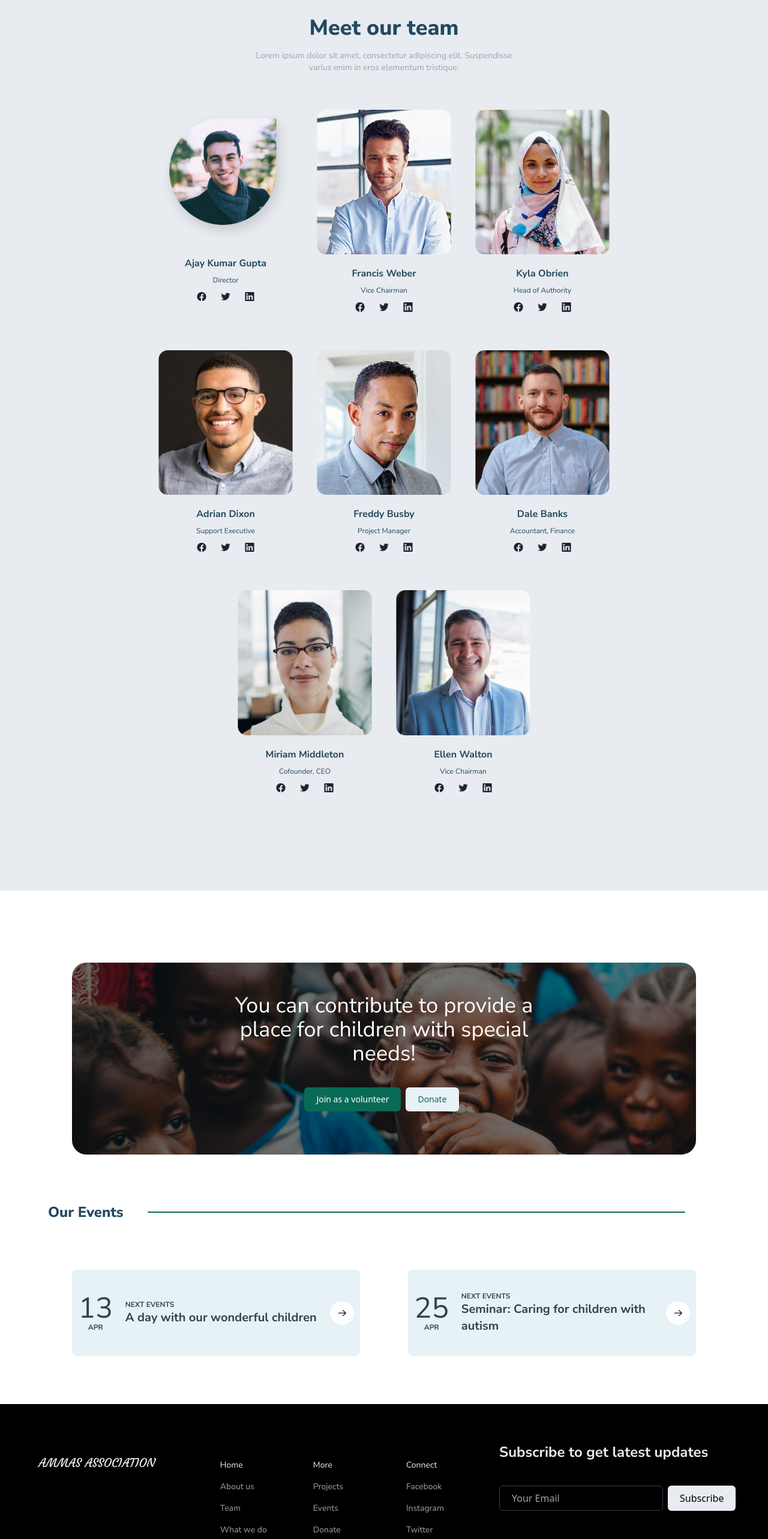
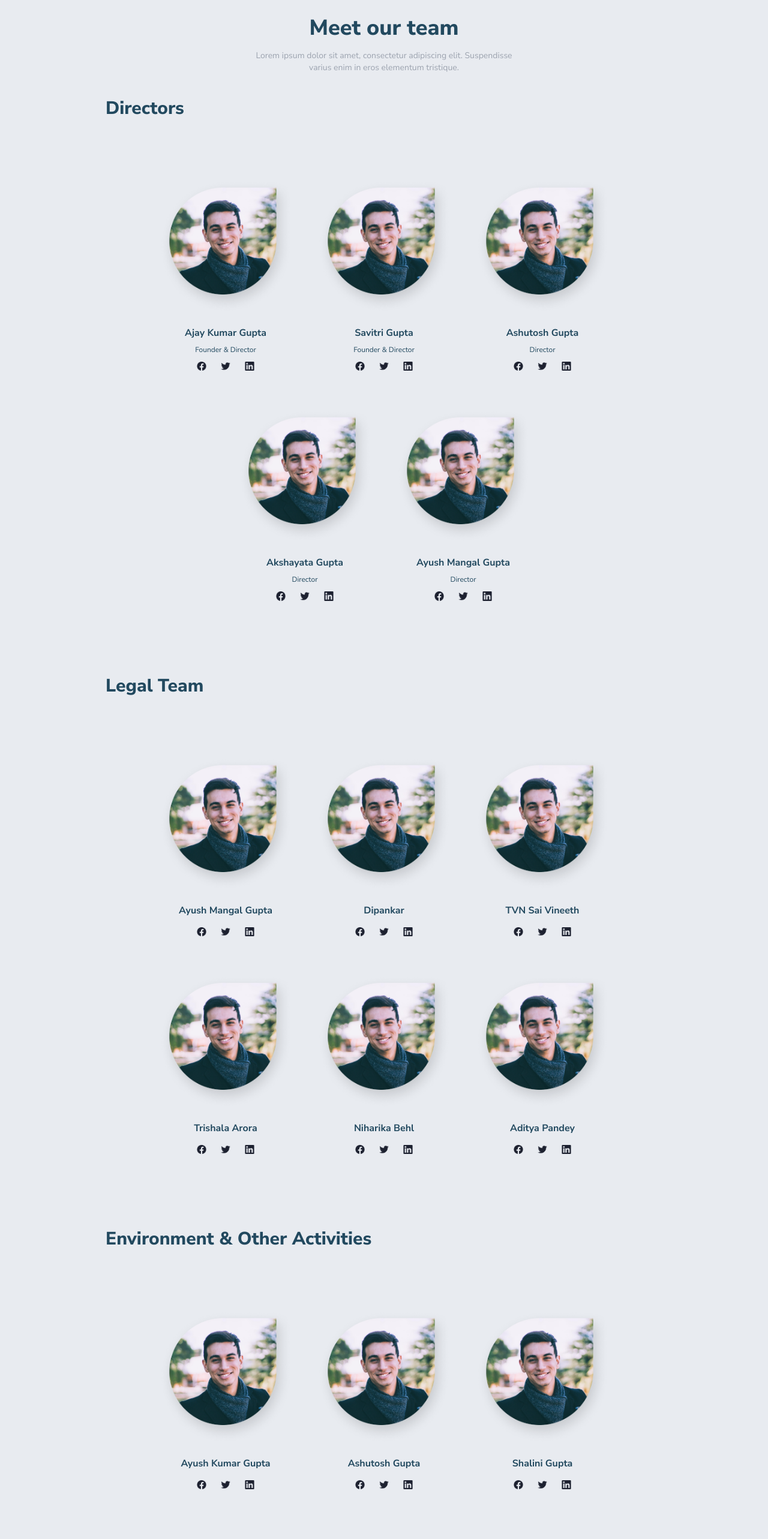
Before and after one commit to ValscoTech/Jurident_FrontEnd-Task2, a React (Vite) app: page /about in a window 1280 px wide. Shown: the part 2780-5346 px from the top of the page at 60% size. Built offline with nearby package versions, Linux system fonts and the light colour scheme.

Commit message:
Updated Contact Page and Team details

```diff
--- a/src/components/About.jsx
+++ b/src/components/About.jsx
@@ -210,11 +210,60 @@ const About = () => {
           Lorem ipsum dolor sit amet, consectetur adipiscing elit. Suspendisse
           varius enim in eros elementum tristique.
         </p>
+        <div className="w-full md:p-10">
+          <h1 className="font-nunito font-extrabold md:mx-14 text-3xl text-txtGreen">
+            Directors
+          </h1>
+        </div>
         <div className="flex flex-wrap md:p-10 justify-center">
           <div className="mb-10">
             <img src={team1} alt="team" className="w-56 m-5 " />
             <h1 className="font-nunito text-md font-bold text-center text-txtGreen">
               Ajay Kumar Gupta
+            </h1>
+            <p className="font-nunito my-2 text-xs text-center text-txtGreen">
+              Founder & Director
+            </p>
+            <div className="flex flex-around justify-center">
+              <img
+                src={facebookLogo}
+                alt="facebook"
+                className="w-4 mx-3 my-1"
+              />
+              <img src={twitterLogo} alt="twitter" className="w-4 mx-3 my-1" />
+              <img
+                src={linkedinLogo}
+                alt="linkedin"
+                className="w-4 mx-3 my-1"
+              />
+            </div>
+          </div>
+          <div className="mb-10">
+            <img src={team1} alt="team" className="w-56 m-5 " />
+            <h1 className="font-nunito text-md font-bold text-center text-txtGreen">
+              Savitri Gupta
+            </h1>
+            <p className="font-nunito my-2 text-xs text-center text-txtGreen">
+              Founder & Director
+            </p>
+            <div className="flex flex-around justify-center">
+              <img
+                src={facebookLogo}
+                alt="facebook"
+                className="w-4 mx-3 my-1"
+              />
+              <img src={twitterLogo} alt="twitter" className="w-4 mx-3 my-1" />
+              <img
+                src={linkedinLogo}
+                alt="linkedin"
+                className="w-4 mx-3 my-1"
+              />
+            </div>
+          </div>
+          <div className="mb-10">
+            <img src={team1} alt="team" className="w-56 m-5 " />
+            <h1 className="font-nunito text-md font-bold text-center text-txtGreen">
+              Ashutosh Gupta
             </h1>
             <p className="font-nunito my-2 text-xs text-center text-txtGreen">
               Director
@@ -234,12 +283,12 @@ const About = () => {
             </div>
           </div>
           <div className="mb-10">
-            <img src={team2} alt="team" className="w-56 m-5 " />
+            <img src={team1} alt="team" className="w-56 m-5 " />
             <h1 className="font-nunito text-md font-bold text-center text-txtGreen">
-              Francis Weber
+              Akshayata Gupta
             </h1>
             <p className="font-nunito my-2 text-xs text-center text-txtGreen">
-              Vice Chairman
+              Director
             </p>
             <div className="flex flex-around justify-center">
               <img
@@ -256,12 +305,12 @@ const About = () => {
             </div>
           </div>
           <div className="mb-10">
-            <img src={team3} alt="team" className="w-56 m-5 " />
+            <img src={team1} alt="team" className="w-56 m-5 " />
             <h1 className="font-nunito text-md font-bold text-center text-txtGreen">
-              Kyla Obrien
+              Ayush Mangal Gupta
             </h1>
             <p className="font-nunito my-2 text-xs text-center text-txtGreen">
-              Head of Authority
+              Director
             </p>
             <div className="flex flex-around justify-center">
               <img
@@ -277,15 +326,19 @@ const About = () => {
               />
             </div>
           </div>
+        </div>
+        <div className="w-full md:p-10">
+          <h1 className="font-nunito font-extrabold md:mx-14 text-3xl text-txtGreen">
+            Legal Team
+          </h1>
+        </div>
+        <div className="flex flex-wrap md:p-10 justify-center">
           <div className="mb-10">
-            <img src={team4} alt="team" className="w-56 m-5 " />
+            <img src={team1} alt="team" className="w-56 m-5 " />
             <h1 className="font-nunito text-md font-bold text-center text-txtGreen">
-              Adrian Dixon
+              Ayush Mangal Gupta
             </h1>
-            <p className="font-nunito my-2 text-xs text-center text-txtGreen">
-              Support Executive
-            </p>
-            <div className="flex flex-around justify-center">
+            <div className="flex flex-around justify-center pt-3">
               <img
                 src={facebookLogo}
                 alt="facebook"
@@ -300,14 +353,11 @@ const About = () => {
             </div>
           </div>
           <div className="mb-10">
-            <img src={team5} alt="team" className="w-56 m-5 " />
+            <img src={team1} alt="team" className="w-56 m-5 " />
             <h1 className="font-nunito text-md font-bold text-center text-txtGreen">
-              Freddy Busby
+              Dipankar
             </h1>
-            <p className="font-nunito my-2 text-xs text-center text-txtGreen">
-              Project Manager
-            </p>
-            <div className="flex flex-around justify-center">
+            <div className="flex flex-around justify-center pt-3">
               <img
                 src={facebookLogo}
                 alt="facebook"
@@ -322,14 +372,11 @@ const About = () => {
             </div>
           </div>
           <div className="mb-10">
-            <img src={team6} alt="team" className="w-56 m-5" />
+            <img src={team1} alt="team" className="w-56 m-5 " />
             <h1 className="font-nunito text-md font-bold text-center text-txtGreen">
-              Dale Banks
+              TVN Sai Vineeth
             </h1>
-            <p className="font-nunito my-2 text-xs text-center text-txtGreen">
-              Accountant, Finance
-            </p>
-            <div className="flex flex-around justify-center">
+            <div className="flex flex-around justify-center pt-3">
               <img
                 src={facebookLogo}
                 alt="facebook"
@@ -344,14 +391,11 @@ const About = () => {
             </div>
           </div>
           <div className="mb-10">
-            <img src={team7} alt="team" className="w-56 m-5 " />
+            <img src={team1} alt="team" className="w-56 m-5 " />
             <h1 className="font-nunito text-md font-bold text-center text-txtGreen">
-              Miriam Middleton
+              Trishala Arora
             </h1>
-            <p className="font-nunito my-2 text-xs text-center text-txtGreen">
-              Cofounder, CEO
-            </p>
-            <div className="flex flex-around justify-center">
+            <div className="flex flex-around justify-center pt-3">
               <img
                 src={facebookLogo}
                 alt="facebook"
@@ -366,14 +410,203 @@ const About = () => {
             </div>
           </div>
           <div className="mb-10">
-            <img src={team8} alt="team" className="w-56 m-5 " />
+            <img src={team1} alt="team" className="w-56 m-5 " />
             <h1 className="font-nunito text-md font-bold text-center text-txtGreen">
-              Ellen Walton
+              Niharika Behl
             </h1>
-            <p className="font-nunito my-2 text-xs text-center text-txtGreen">
-              Vice Chairman
-            </p>
-            <div className="flex flex-around justify-center">
+            <div className="flex flex-around justify-center pt-3">
+              <img
+                src={facebookLogo}
+                alt="facebook"
+                className="w-4 mx-3 my-1"
+              />
+              <img src={twitterLogo} alt="twitter" className="w-4 mx-3 my-1" />
+              <img
+                src={linkedinLogo}
+                alt="linkedin"
+                className="w-4 mx-3 my-1"
+              />
+            </div>
+          </div>
+          <div className="mb-10">
+            <img src={team1} alt="team" className="w-56 m-5 " />
+            <h1 className="font-nunito text-md font-bold text-center text-txtGreen">
+              Aditya Pandey
+            </h1>
+            <div className="flex flex-around justify-center pt-3">
+              <img
+                src={facebookLogo}
+                alt="facebook"
+                className="w-4 mx-3 my-1"
+              />
+              <img src={twitterLogo} alt="twitter" className="w-4 mx-3 my-1" />
+              <img
+                src={linkedinLogo}
+                alt="linkedin"
+                className="w-4 mx-3 my-1"
+              />
+            </div>
+          </div>
+        </div>
+        <div className="w-full md:p-10">
+          <h1 className="font-nunito font-extrabold md:mx-14 text-3xl text-txtGreen">
+            Environment & Other Activities
+          </h1>
+        </div>
+        <div className="flex flex-wrap md:p-10 justify-center">
+          <div className="mb-10">
+            <img src={team1} alt="team" className="w-56 m-5 " />
+            <h1 className="font-nunito text-md font-bold text-center text-txtGreen">
+              Ayush Kumar Gupta
+            </h1>
+            <div className="flex flex-around justify-center pt-3">
+              <img
+                src={facebookLogo}
+                alt="facebook"
+                className="w-4 mx-3 my-1"
+              />
+              <img src={twitterLogo} alt="twitter" className="w-4 mx-3 my-1" />
+              <img
+                src={linkedinLogo}
+                alt="linkedin"
+                className="w-4 mx-3 my-1"
+              />
+            </div>
+          </div>
+          <div className="mb-10">
+            <img src={team1} alt="team" className="w-56 m-5 " />
+            <h1 className="font-nunito text-md font-bold text-center text-txtGreen">
+              Ashutosh Gupta
+            </h1>
+            <div className="flex flex-around justify-center pt-3">
+              <img
+                src={facebookLogo}
+                alt="facebook"
+                className="w-4 mx-3 my-1"
+              />
+              <img src={twitterLogo} alt="twitter" className="w-4 mx-3 my-1" />
+              <img
+                src={linkedinLogo}
+                alt="linkedin"
+                className="w-4 mx-3 my-1"
+              />
+            </div>
+          </div>
+          <div className="mb-10">
+            <img src={team1} alt="team" className="w-56 m-5 " />
+            <h1 className="font-nunito text-md font-bold text-center text-txtGreen">
+              Shalini Gupta
+            </h1>
+            <div className="flex flex-around justify-center pt-3">
+              <img
+                src={facebookLogo}
+                alt="facebook"
+                className="w-4 mx-3 my-1"
+              />
+              <img src={twitterLogo} alt="twitter" className="w-4 mx-3 my-1" />
+              <img
+                src={linkedinLogo}
+                alt="linkedin"
+                className="w-4 mx-3 my-1"
+              />
+            </div>
+          </div>
+        </div>
+        <div className="w-full md:p-10">
+          <h1 className="font-nunito font-extrabold md:mx-14 text-3xl text-txtGreen">
+            Education
+          </h1>
+        </div>
+        <div className="flex flex-wrap md:p-10 justify-center">
+          <div className="mb-10">
+            <img src={team1} alt="team" className="w-56 m-5 " />
+            <h1 className="font-nunito text-md font-bold text-center text-txtGreen">
+              Savitri Gupta
+            </h1>
+            <div className="flex flex-around justify-center pt-3">
+              <img
+                src={facebookLogo}
+                alt="facebook"
+                className="w-4 mx-3 my-1"
+              />
+              <img src={twitterLogo} alt="twitter" className="w-4 mx-3 my-1" />
+              <img
+                src={linkedinLogo}
+                alt="linkedin"
+                className="w-4 mx-3 my-1"
+              />
+            </div>
+          </div>
+          <div className="mb-10">
+            <img src={team1} alt="team" className="w-56 m-5 " />
+            <h1 className="font-nunito text-md font-bold text-center text-txtGreen">
+              Garg Trivedi
+            </h1>
+            <div className="flex flex-around justify-center pt-3">
+              <img
+                src={facebookLogo}
+                alt="facebook"
+                className="w-4 mx-3 my-1"
+              />
+              <img src={twitterLogo} alt="twitter" className="w-4 mx-3 my-1" />
+              <img
+                src={linkedinLogo}
+                alt="linkedin"
+                className="w-4 mx-3 my-1"
+              />
+            </div>
+          </div>
+        </div>
+        <div className="w-full md:p-10">
+          <h1 className="font-nunito font-extrabold md:mx-14 text-3xl text-txtGreen">
+            Medical
+          </h1>
+        </div>
+        <div className="flex flex-wrap md:p-10 justify-center">
+          <div className="mb-10">
+            <img src={team1} alt="team" className="w-56 m-5 " />
+            <h1 className="font-nunito text-md font-bold text-center text-txtGreen">
+              Akshayata Gupta
+            </h1>
+            <div className="flex flex-around justify-center pt-3">
+              <img
+                src={facebookLogo}
+                alt="facebook"
+                className="w-4 mx-3 my-1"
+              />
+              <img src={twitterLogo} alt="twitter" className="w-4 mx-3 my-1" />
+              <img
+                src={linkedinLogo}
+                alt="linkedin"
+                className="w-4 mx-3 my-1"
+              />
+            </div>
+          </div>
+          <div className="mb-10">
+            <img src={team1} alt="team" className="w-56 m-5 " />
+            <h1 className="font-nunito text-md font-bold text-center text-txtGreen">
+              Manan Sharma
+            </h1>
+            <div className="flex flex-around justify-center pt-3">
+              <img
+                src={facebookLogo}
+                alt="facebook"
+                className="w-4 mx-3 my-1"
+              />
+              <img src={twitterLogo} alt="twitter" className="w-4 mx-3 my-1" />
+              <img
+                src={linkedinLogo}
+                alt="linkedin"
+                className="w-4 mx-3 my-1"
+              />
+            </div>
+          </div>
+          <div className="mb-10">
+            <img src={team1} alt="team" className="w-56 m-5 " />
+            <h1 className="font-nunito text-md font-bold text-center text-txtGreen">
+              Deeksha Bhardwaj
+            </h1>
+            <div className="flex flex-around justify-center pt-3">
               <img
                 src={facebookLogo}
                 alt="facebook"
--- a/src/components/Contact.jsx
+++ b/src/components/Contact.jsx
@@ -25,10 +25,13 @@ const Contact = () =>{
 
                 <div className="flex-grow sm:pl-8">
                   <h2 className="title-font font-medium text-lg text-gray-900">Let's talk!</h2>
-                  <h3 className="text-gray-500 mb-3">+91 1234567891 testing1234@gmail.com</h3>
+                  <h3 className="text-gray-500">Ajay Kumar Gupta</h3>
+                  <h3 className="text-gray-500 mb-3">+91 9910311387</h3>
+                  <h3 className="text-gray-500">Ayush Mangal Gupta</h3>
+                  <h3 className="text-gray-500 mb-3">+91 8802728269</h3>
 
                   <h2 className="title-font font-medium text-lg text-gray-900 pt-5">Headoffice</h2>
-                  <h3 className="text-gray-500 mb-3">No. 5/1, Durga Mata Mandir Road, Moti Nagar 110015 New Delhi, India</h3>
+                  <h3 className="text-gray-500 mb-3">E-1/1326, Mansarovar Park, Shahdara, Delhi</h3>
 
                   {/* <h2 className="title-font font-medium text-lg text-gray-900 pt-5">Branch Office</h2>
                   <h3 className="text-gray-500 mb-3">Opp Opoplp road about , Yenagos, Bayelsa , Nigeria</h3> */}
```
